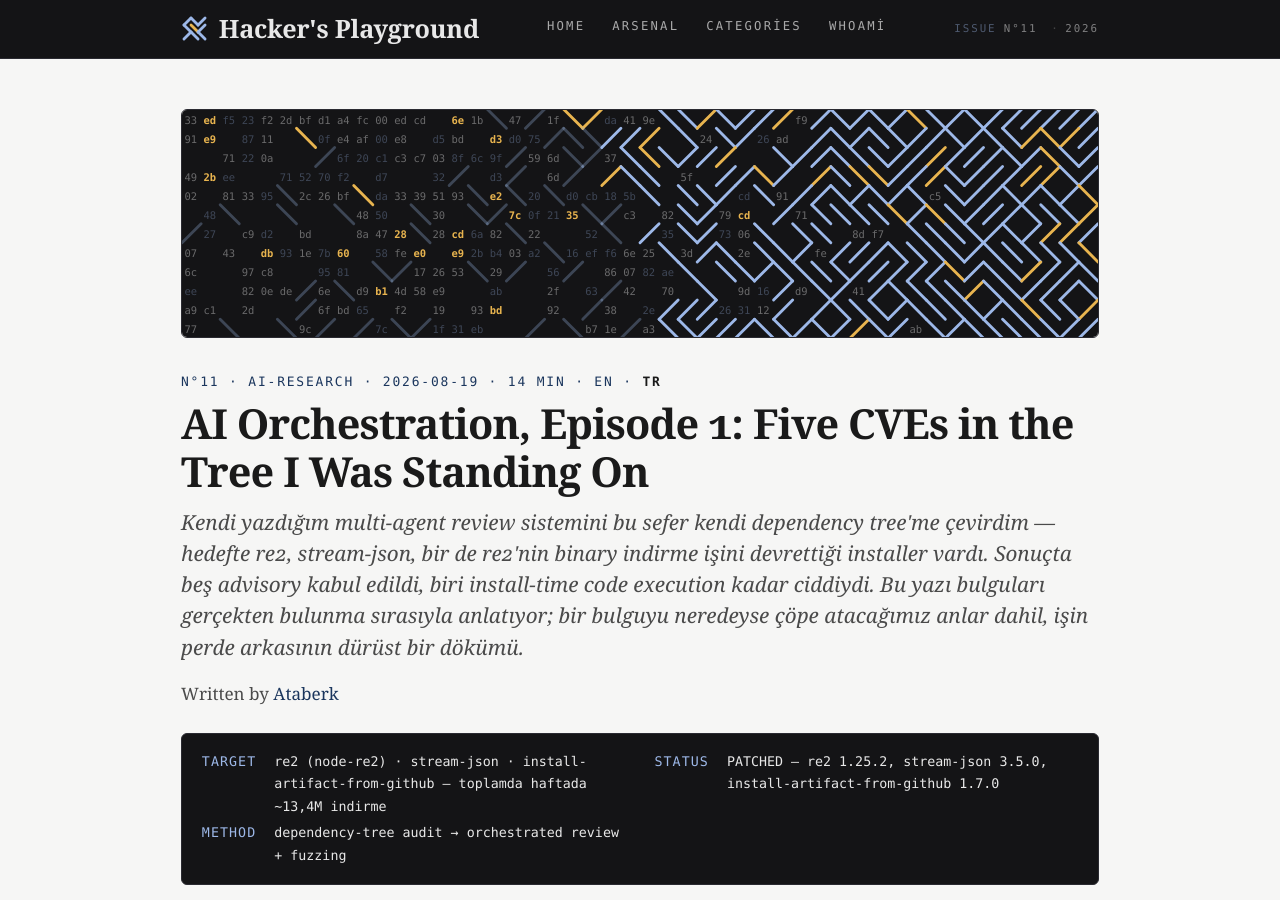
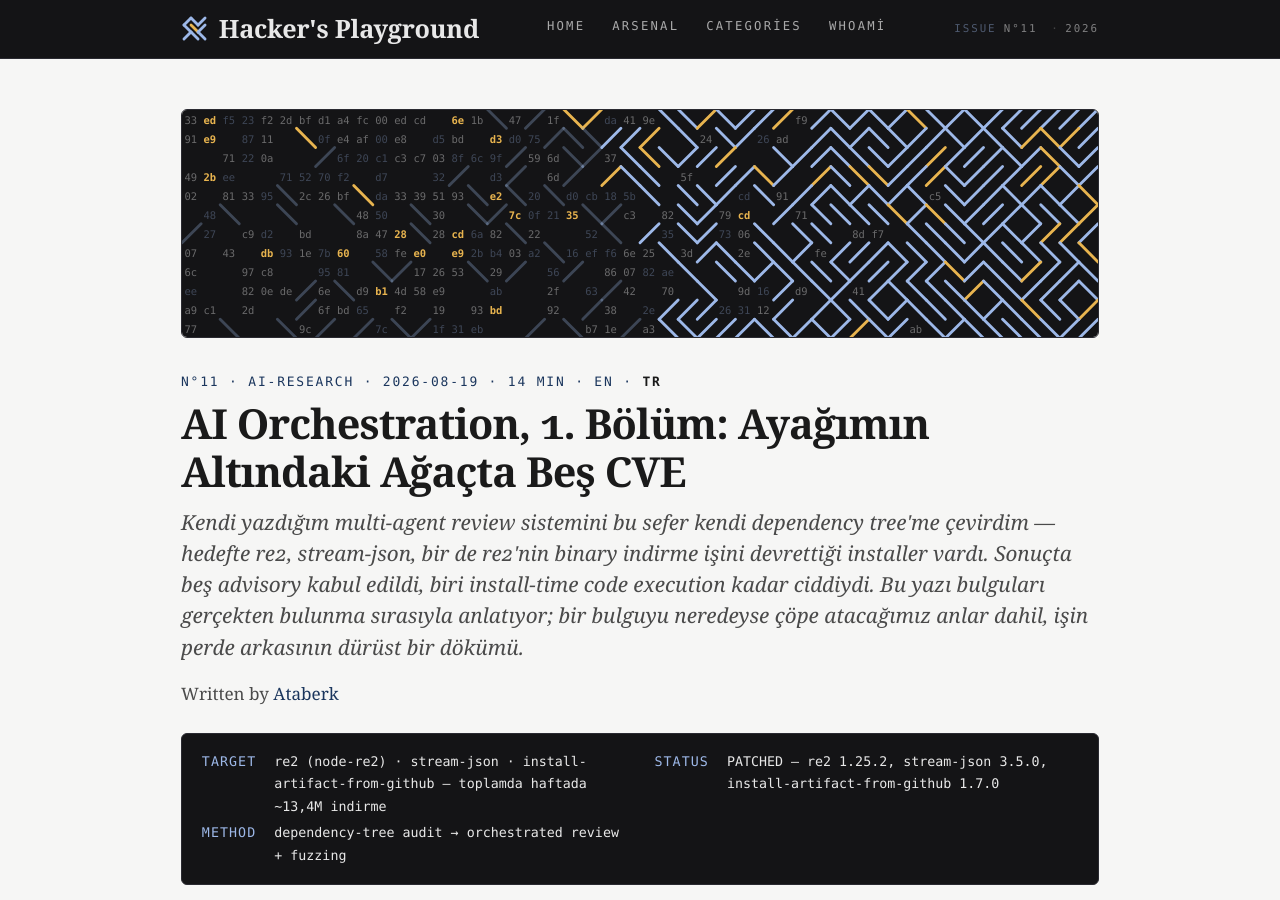
Before and after one commit to ataberk-xyz/ataberk-xyz.github.io, a Jekyll site: the page built from _tr/2026-08-19-five-cves-in-my-own-dependency-tree.md, in a window 1280 px wide and 900 px high. Built offline with Jekyll 4.4.1, drawn with Linux system fonts in a browser that asks for light colours.

Commit message:
post(tr): translate the title instead of keeping it in English
TR posts have kept the EN title verbatim so far, but this one gets a real
Turkish title: "AI Orchestration, 1. Bölüm: Ayağımın Altındaki Ağaçta Beş
CVE" — "the tree I was standing on" rendered as the Turkish idiom for
"the ground I depend on" rather than a literal translation.

Co-Authored-By: Claude Sonnet 5 <noreply@anthropic.com>

```diff
--- a/_tr/2026-08-19-five-cves-in-my-own-dependency-tree.md
+++ b/_tr/2026-08-19-five-cves-in-my-own-dependency-tree.md
@@ -1,7 +1,7 @@
 ---
 layout: post
 lang: tr
-title: "AI Orchestration, Episode 1: Five CVEs in the Tree I Was Standing On"
+title: "AI Orchestration, 1. Bölüm: Ayağımın Altındaki Ağaçta Beş CVE"
 date: 2026-08-19
 permalink: /tr/ai-research/2026/08/19/five-cves-in-my-own-dependency-tree.html
 author: ataberk-xyz
```
